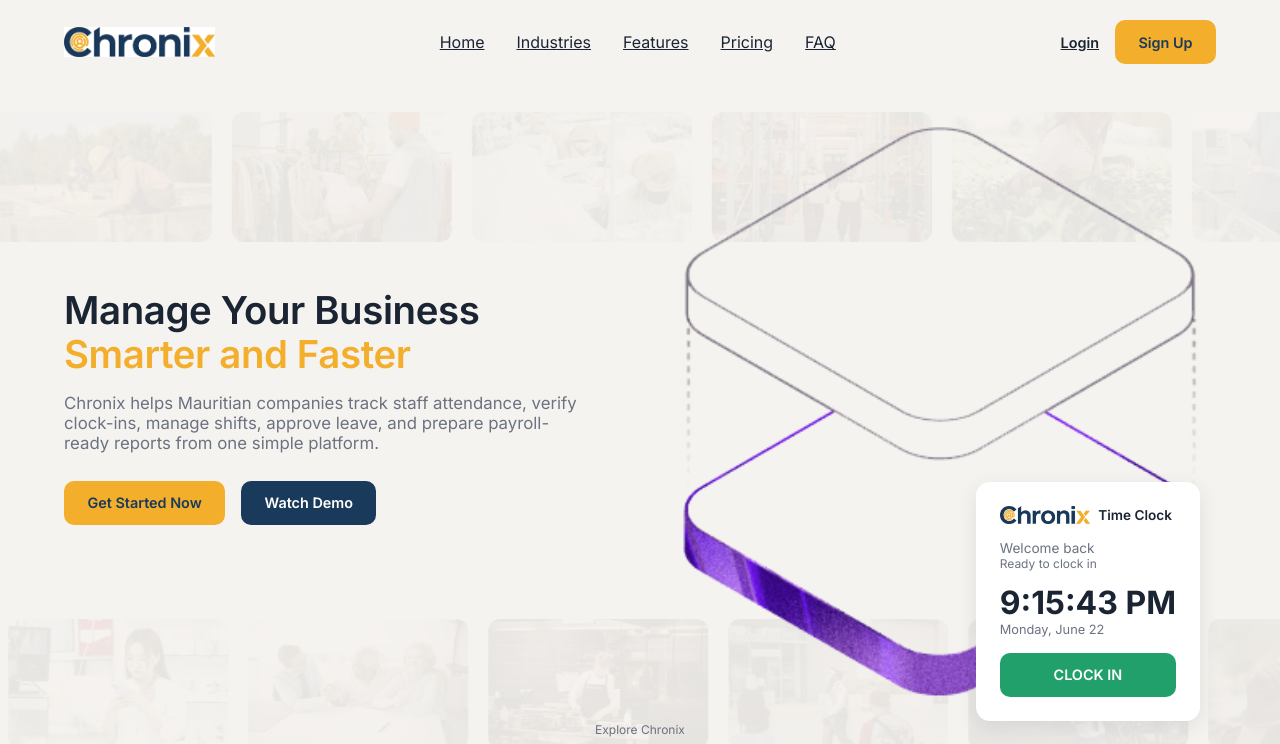
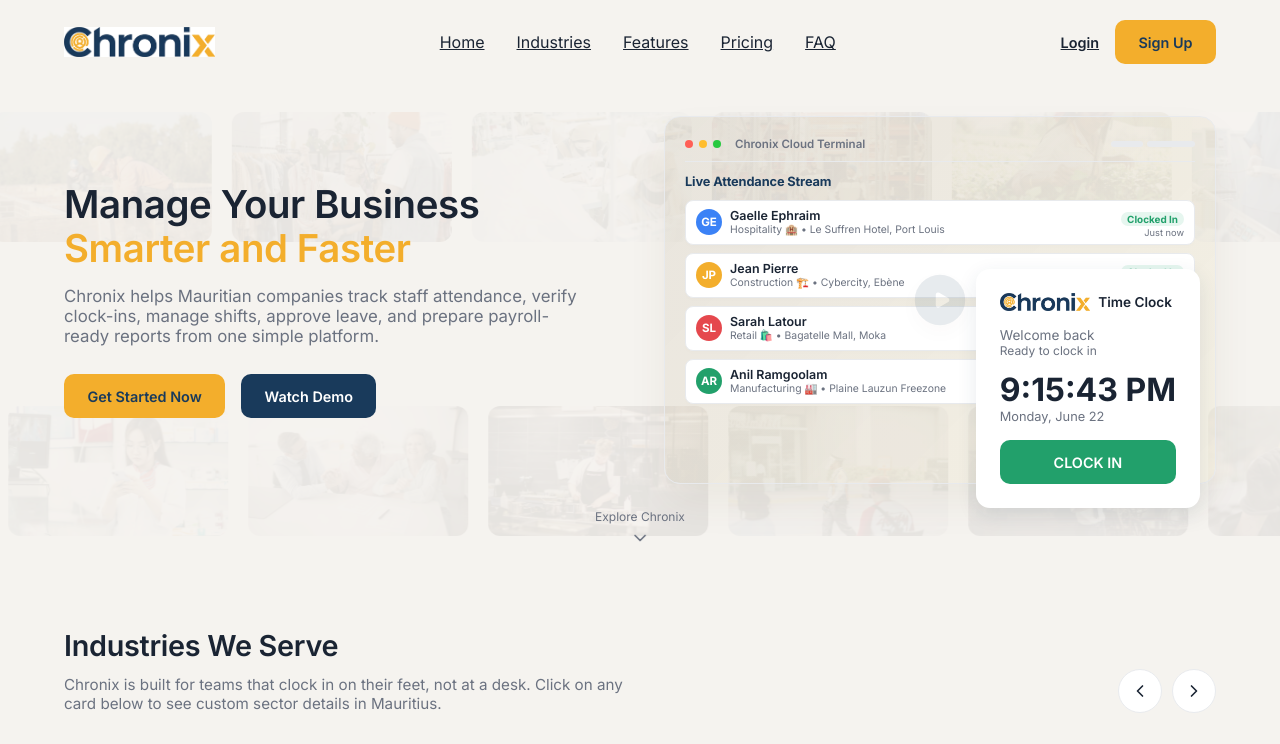
Before and after one commit to gnagnegaelephraim2-lgtm/chronix, a React (Vite) app: page / in a window 1280 px wide. Shown: the top 744 px of the page. Built offline with nearby package versions, Linux system fonts and the light colour scheme.

Commit message:
Implement glassmorphic activity stream dashboard and auto-scrolling industries

```diff
--- a/src/components/marketing/Footer.tsx
+++ b/src/components/marketing/Footer.tsx
@@ -71,8 +71,8 @@
 
       <div className="footer-grid">
         <div className="footer-brand">
-          <div style={{ background: '#fff', borderRadius: 8, padding: '0.4rem 0.7rem', display: 'inline-flex', marginBottom: '0.75rem' }}>
-            <img src={logo} alt="Chronix" style={{ height: 20, display: 'block' }} />
+          <div style={{ display: 'inline-flex', marginBottom: '1.1rem' }}>
+            <img src={logo} alt="Chronix" style={{ height: 24, display: 'block', filter: 'brightness(0) invert(1)' }} />
           </div>
           <p style={{ fontSize: '0.85rem', maxWidth: 320, marginBottom: '1.1rem' }}>{t('footerTagline')}</p>
 
--- a/src/components/marketing/Hero.tsx
+++ b/src/components/marketing/Hero.tsx
@@ -4,7 +4,6 @@
 import { useLanguage } from '../../hooks/useLanguage';
 import { LiveClockPreview } from './LiveClockPreview';
 import { DemoVideoModal } from './DemoVideoModal';
-import heroImg from '../../assets/hero.png';
 
 import hospitality1 from '../../assets/industries/hospitality-1.jpg';
 import construction1 from '../../assets/industries/construction-1.jpg';
@@ -32,9 +31,9 @@
   const { t } = useLanguage();
   const navigate = useNavigate();
   const [showDemo, setShowDemo] = useState(false);
-  const tiltRef = useRef<HTMLButtonElement>(null);
+  const tiltRef = useRef<HTMLDivElement>(null);
 
-  function handleTiltMove(e: React.MouseEvent<HTMLButtonElement>) {
+  function handleTiltMove(e: React.MouseEvent<HTMLDivElement>) {
     const el = tiltRef.current;
     if (!el) return;
     const rect = el.getBoundingClientRect();
@@ -86,21 +85,146 @@
         </div>
       </div>
       <div className="hero-visual">
-        <button
-          ref={tiltRef}
-          type="button"
-          className="hero-visual-btn"
+        <div
+          ref={tiltRef as any}
+          className="hero-visual-btn hero-visual-dashboard"
           onClick={() => setShowDemo(true)}
           onMouseMove={handleTiltMove}
           onMouseLeave={handleTiltLeave}
           aria-label="Watch product demo video"
+          style={{
+            width: '100%',
+            aspectRatio: '1.5',
+            background: 'linear-gradient(135deg, rgba(92, 64, 8, 0.08) 0%, rgba(255, 210, 0, 0.04) 100%)',
+            border: '1px solid var(--border)',
+            borderRadius: '16px',
+            position: 'relative',
+            cursor: 'pointer',
+            overflow: 'hidden',
+            boxShadow: '0 20px 40px rgba(92, 64, 8, 0.06)',
+            display: 'flex',
+            flexDirection: 'column',
+            padding: '1.25rem',
+            boxSizing: 'border-box',
+            transform: 'perspective(1000px) rotateX(var(--tilt-x, 0deg)) rotateY(var(--tilt-y, 0deg)) scale(var(--tilt-scale, 1))',
+            transition: 'transform 0.1s ease-out, border-color 0.25s, box-shadow 0.25s',
+          }}
         >
-          <img src={heroImg} alt="" style={{ width: '100%', borderRadius: 16, display: 'block' }} />
-          <span className="hero-play-badge">
-            <Play size={26} fill="currentColor" />
-          </span>
-        </button>
-        <div style={{ position: 'absolute', bottom: '-1.5rem', right: '1rem' }}>
+          {/* Dashboard Frame Bar */}
+          <div style={{ display: 'flex', alignItems: 'center', justifyContent: 'space-between', borderBottom: '1px solid var(--border)', paddingBottom: '0.6rem', marginBottom: '0.8rem' }}>
+            <div style={{ display: 'flex', alignItems: 'center', gap: '6px' }}>
+              <span style={{ width: '8px', height: '8px', borderRadius: '50%', background: '#ff5f56' }} />
+              <span style={{ width: '8px', height: '8px', borderRadius: '50%', background: '#ffbd2e' }} />
+              <span style={{ width: '8px', height: '8px', borderRadius: '50%', background: '#27c93f' }} />
+              <span style={{ marginLeft: '8px', fontSize: '0.72rem', fontWeight: 600, color: 'var(--text-secondary)' }}>Chronix Cloud Terminal</span>
+            </div>
+            <div style={{ display: 'flex', gap: '4px' }}>
+              <span style={{ background: 'var(--border)', width: '32px', height: '6px', borderRadius: '3px' }} />
+              <span style={{ background: 'var(--border)', width: '48px', height: '6px', borderRadius: '3px' }} />
+            </div>
+          </div>
+
+          {/* Real-time Activity Logs */}
+          <div style={{ display: 'flex', flexDirection: 'column', gap: '0.5rem', flexGrow: 1, overflow: 'hidden' }}>
+            <h4 style={{ margin: '0 0 0.15rem 0', fontSize: '0.8rem', color: 'var(--chronix-navy)', fontWeight: 700 }}>
+              Live Attendance Stream
+            </h4>
+
+            <div style={{ display: 'flex', flexDirection: 'column', gap: '0.5rem' }}>
+              {[
+                { name: 'Gaelle Ephraim', sector: 'Hospitality 🏨', action: 'Clocked In', loc: 'Le Suffren Hotel, Port Louis', time: 'Just now', initial: 'GE', color: 'var(--info)' },
+                { name: 'Jean Pierre', sector: 'Construction 🏗️', action: 'Clocked In', loc: 'Cybercity, Ebène', time: '2 mins ago', initial: 'JP', color: 'var(--chronix-amber)' },
+                { name: 'Sarah Latour', sector: 'Retail 🛍️', action: 'Clocked Out', loc: 'Bagatelle Mall, Moka', time: '5 mins ago', initial: 'SL', color: 'var(--danger)' },
+                { name: 'Anil Ramgoolam', sector: 'Manufacturing 🏭', action: 'Clocked In', loc: 'Plaine Lauzun Freezone', time: '12 mins ago', initial: 'AR', color: 'var(--success)' }
+              ].map((log, index) => (
+                <div
+                  key={index}
+                  style={{
+                    display: 'flex',
+                    alignItems: 'center',
+                    justifyContent: 'space-between',
+                    background: 'var(--bg-card)',
+                    border: '1px solid var(--border)',
+                    borderRadius: '8px',
+                    padding: '6px 10px',
+                    boxShadow: '0 2px 4px rgba(0,0,0,0.01)',
+                    animation: `fadeInUp 0.4s ease-out ${index * 0.12}s both`
+                  }}
+                >
+                  <div style={{ display: 'flex', alignItems: 'center', gap: '8px', minWidth: 0 }}>
+                    <div style={{
+                      width: '26px',
+                      height: '26px',
+                      borderRadius: '50%',
+                      background: log.color,
+                      color: '#fff',
+                      fontSize: '0.72rem',
+                      fontWeight: 700,
+                      display: 'flex',
+                      alignItems: 'center',
+                      justifyContent: 'center',
+                      flexShrink: 0
+                    }}>
+                      {log.initial}
+                    </div>
+                    <div style={{ minWidth: 0 }}>
+                      <div style={{ fontSize: '0.78rem', fontWeight: 600, color: 'var(--text-primary)', whiteSpace: 'nowrap', overflow: 'hidden', textOverflow: 'ellipsis' }}>{log.name}</div>
+                      <div style={{ fontSize: '0.65rem', color: 'var(--text-secondary)', whiteSpace: 'nowrap', overflow: 'hidden', textOverflow: 'ellipsis' }}>
+                        {log.sector} &bull; {log.loc}
+                      </div>
+                    </div>
+                  </div>
+                  <div style={{ textAlign: 'right', flexShrink: 0, marginLeft: '8px' }}>
+                    <span style={{
+                      fontSize: '0.62rem',
+                      fontWeight: 700,
+                      padding: '1px 6px',
+                      borderRadius: '8px',
+                      background: log.action === 'Clocked In' ? 'var(--success-bg)' : 'var(--danger-bg)',
+                      color: log.action === 'Clocked In' ? 'var(--success)' : 'var(--danger)',
+                      display: 'inline-block',
+                      marginBottom: '1px'
+                    }}>
+                      {log.action}
+                    </span>
+                    <div style={{ fontSize: '0.58rem', color: 'var(--text-secondary)' }}>{log.time}</div>
+                  </div>
+                </div>
+              ))}
+            </div>
+          </div>
+
+          {/* Central Play Badge Overlay */}
+          <div
+            className="dashboard-play-overlay"
+            style={{
+              position: 'absolute',
+              inset: 0,
+              display: 'flex',
+              alignItems: 'center',
+              justifyContent: 'center',
+              borderRadius: '16px',
+            }}
+          >
+            <span
+              className="play-btn-circle"
+              style={{
+                width: '56px',
+                height: '56px',
+                borderRadius: '50%',
+                background: 'var(--chronix-navy)',
+                color: '#fff',
+                display: 'flex',
+                alignItems: 'center',
+                justifyContent: 'center',
+                boxShadow: '0 8px 24px rgba(92, 64, 8, 0.25)',
+              }}
+            >
+              <Play size={20} fill="currentColor" style={{ marginLeft: '3px' }} />
+            </span>
+          </div>
+        </div>
+        <div style={{ position: 'absolute', bottom: '-1.5rem', right: '1rem', zIndex: 2 }}>
           <LiveClockPreview />
         </div>
       </div>
--- a/src/components/marketing/IndustriesSection.tsx
+++ b/src/components/marketing/IndustriesSection.tsx
@@ -335,10 +335,32 @@
   const trackRef = useRef<HTMLDivElement>(null);
 
   const [selectedIndustry, setSelectedIndustry] = useState<string | null>(null);
+  const [isHovered, setIsHovered] = useState(false);
 
   const scrollTrack = (direction: -1 | 1) => {
     trackRef.current?.scrollBy({ left: direction * 320, behavior: 'smooth' });
   };
+
+  // Carousel smooth auto-scrolling effect
+  useEffect(() => {
+    if (isHovered || selectedIndustry) return;
+
+    const interval = setInterval(() => {
+      if (trackRef.current) {
+        const track = trackRef.current;
+        const maxScroll = track.scrollWidth - track.clientWidth;
+
+        // Loop back to start if at the end, otherwise advance by 320px
+        if (track.scrollLeft >= maxScroll - 15) {
+          track.scrollTo({ left: 0, behavior: 'smooth' });
+        } else {
+          track.scrollBy({ left: 320, behavior: 'smooth' });
+        }
+      }
+    }, 3800);
+
+    return () => clearInterval(interval);
+  }, [isHovered, selectedIndustry]);
 
   // Listen to industry search query changes
   useEffect(() => {
@@ -397,7 +419,12 @@
           </button>
         </div>
       </div>
-      <div className="industries-carousel-track" ref={trackRef}>
+      <div
+        className="industries-carousel-track"
+        ref={trackRef}
+        onMouseEnter={() => setIsHovered(true)}
+        onMouseLeave={() => setIsHovered(false)}
+      >
         {INDUSTRIES.map((industry, index) => (
           <div
             className="industry-card-compact"
--- a/src/index.css
+++ b/src/index.css
@@ -1754,3 +1754,38 @@
   from { transform: scale(0.95); opacity: 0; }
   to { transform: scale(1); opacity: 1; }
 }
+
+/* Glassmorphic Dashboard Visual & fadeInUp animations */
+.hero-visual-dashboard {
+  transition: box-shadow 0.3s ease, border-color 0.3s ease;
+}
+.hero-visual-dashboard:hover {
+  border-color: rgba(243, 174, 44, 0.4) !important;
+  box-shadow: 0 30px 60px rgba(92, 64, 8, 0.18) !important;
+}
+.dashboard-play-overlay {
+  opacity: 0.1;
+  transition: opacity 0.25s ease, background-color 0.25s ease;
+}
+.hero-visual-dashboard:hover .dashboard-play-overlay {
+  opacity: 1;
+  background-color: rgba(92, 64, 8, 0.3) !important;
+}
+.play-btn-circle {
+  transform: scale(0.9);
+  transition: transform 0.25s cubic-bezier(0.34, 1.56, 0.64, 1);
+}
+.hero-visual-dashboard:hover .play-btn-circle {
+  transform: scale(1.05);
+}
+
+@keyframes fadeInUp {
+  from {
+    opacity: 0;
+    transform: translateY(12px);
+  }
+  to {
+    opacity: 1;
+    transform: translateY(0);
+  }
+}
```
